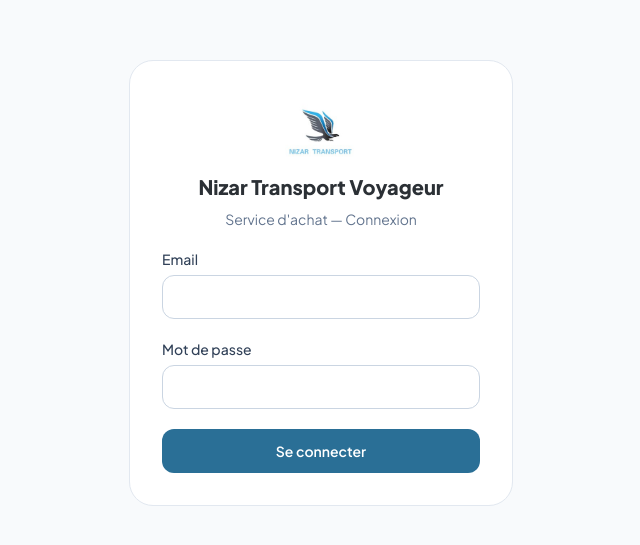
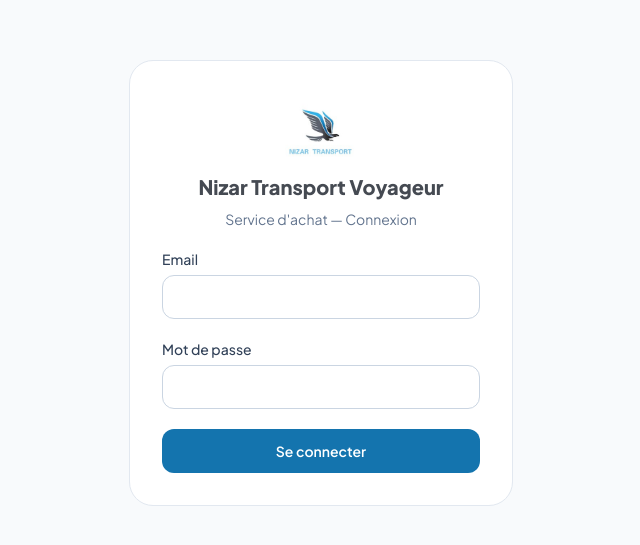
Before and after one commit to ahmadsouleymane/NIZAR-SERVICE-ACHAT, a Next.js app: page /login in a window 1280 px wide. Shown: the part 117-662 px from the top of the page, without its empty margins (319-959 px from the left). Built offline with nearby package versions, Linux system fonts and the light colour scheme; no server answers.

Commit message:
style: palette à 5 cercles de Nizar Transport (bleus #0B4C8C/#2EA2DF/#29A5F9, anthracite #454A52)

```diff
--- a/src/app/globals.css
+++ b/src/app/globals.css
@@ -4,21 +4,22 @@
   --font-sans: var(--font-plus-jakarta), ui-sans-serif, system-ui, -apple-system, "Segoe UI", Roboto, sans-serif;
 }
 
-/* Palette de marque — Nizar Transport Voyageur
-   Bleu #52A7CE · Anthracite #2B3035 · Blanc #FFFFFF */
+/* Palette de marque — Nizar Transport Voyageur (5 cercles du logo)
+   Bleu foncé #0B4C8C · Bleu vif #2EA2DF · Anthracite #454A52
+   Bleu-gris clair #98BBD1 · Cyan #29A5F9 */
 @theme {
-  --color-blue-50: #eef7fb;
-  --color-blue-100: #d9eef7;
-  --color-blue-200: #b3ddef;
-  --color-blue-300: #84c6e3;
-  --color-blue-400: #6bb9dc;
-  --color-blue-500: #52a7ce;
-  --color-blue-600: #2a6f96;
-  --color-blue-700: #235c7f;
-  --color-blue-800: #1c4d6b;
-  --color-blue-900: #163e58;
-  --color-slate-900: #2b3035;
-  --color-slate-800: #32383f;
+  --color-blue-50: #eef7fc;
+  --color-blue-100: #d9ecf8;
+  --color-blue-200: #b8dcf2;
+  --color-blue-300: #98bcd4;
+  --color-blue-400: #29a5f9;
+  --color-blue-500: #2ea2df;
+  --color-blue-600: #1474ae;
+  --color-blue-700: #0b4c8c;
+  --color-blue-800: #093b6e;
+  --color-blue-900: #072e57;
+  --color-slate-900: #454a52;
+  --color-slate-800: #3a4048;
 }
 
 body {
```
